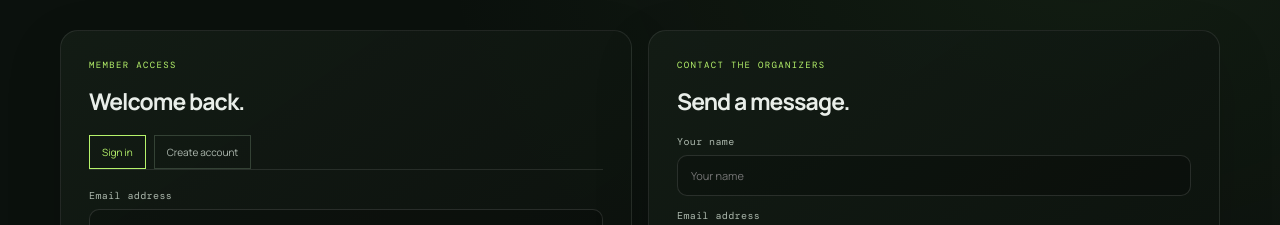
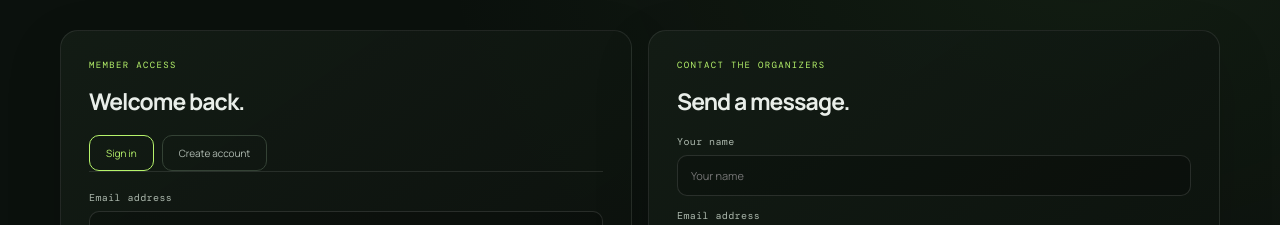
Before and after one commit to samuel-rajanala/open-core-security, a React (Vite) app: page / in a window 1280 px wide. Shown: the part 3981-4206 px from the top of the page. Built offline with nearby package versions, Linux system fonts and the light colour scheme; no server answers.

Commit message:
Polish authentication tabs with rounded corners

```diff
--- a/src/design-refresh.css
+++ b/src/design-refresh.css
@@ -38,3 +38,19 @@ h1{line-height:1.04}.hero h1 em,.two-col h2 em,.section-heading h2 em,.community
 @media(max-width:900px){.challenge-board-grid{grid-template-columns:repeat(2,minmax(0,1fr))}.header{width:calc(100% - 36px)}}
 @media(max-width:700px){.header{width:calc(100% - 38px);padding-inline:14px}.hero{padding-top:68px}.metrics{border-radius:13px;padding:17px 13px}.domain-grid{gap:9px}.domain{border-radius:13px}.challenge-home-cta{margin-bottom:70px;padding:26px 22px;align-items:flex-start;flex-direction:column}.portal{padding:75px 0}.portal-heading{align-items:flex-start;flex-direction:column}.portal-panel{padding:22px}.challenge-board-grid{grid-template-columns:1fr}.challenge-library-toolbar{flex-direction:column}.challenge-search{width:100%}.challenges-hero{padding-top:65px}.challenges-trust{border-radius:12px;line-height:1.6}.challenge-modal{width:calc(100% - 24px);max-height:calc(100vh - 24px);overflow:auto}}
 @media(prefers-reduced-motion:reduce){*,*::before,*::after{scroll-behavior:auto!important;animation-duration:.01ms!important;animation-iteration-count:1!important;transition-duration:.01ms!important}.reveal-ready [data-reveal]{opacity:1;transform:none}}
+
+/* Rounded authentication tabs */
+.portal-tabs button {
+  border-radius: 10px;
+  padding: 10px 16px;
+  transition: all 0.25s ease;
+}
+
+.portal-tabs button:hover {
+  border-color: rgba(182, 243, 107, 0.65);
+  border-radius: 10px;
+}
+
+.portal-tabs button.active {
+  border-radius: 10px;
+}
```
